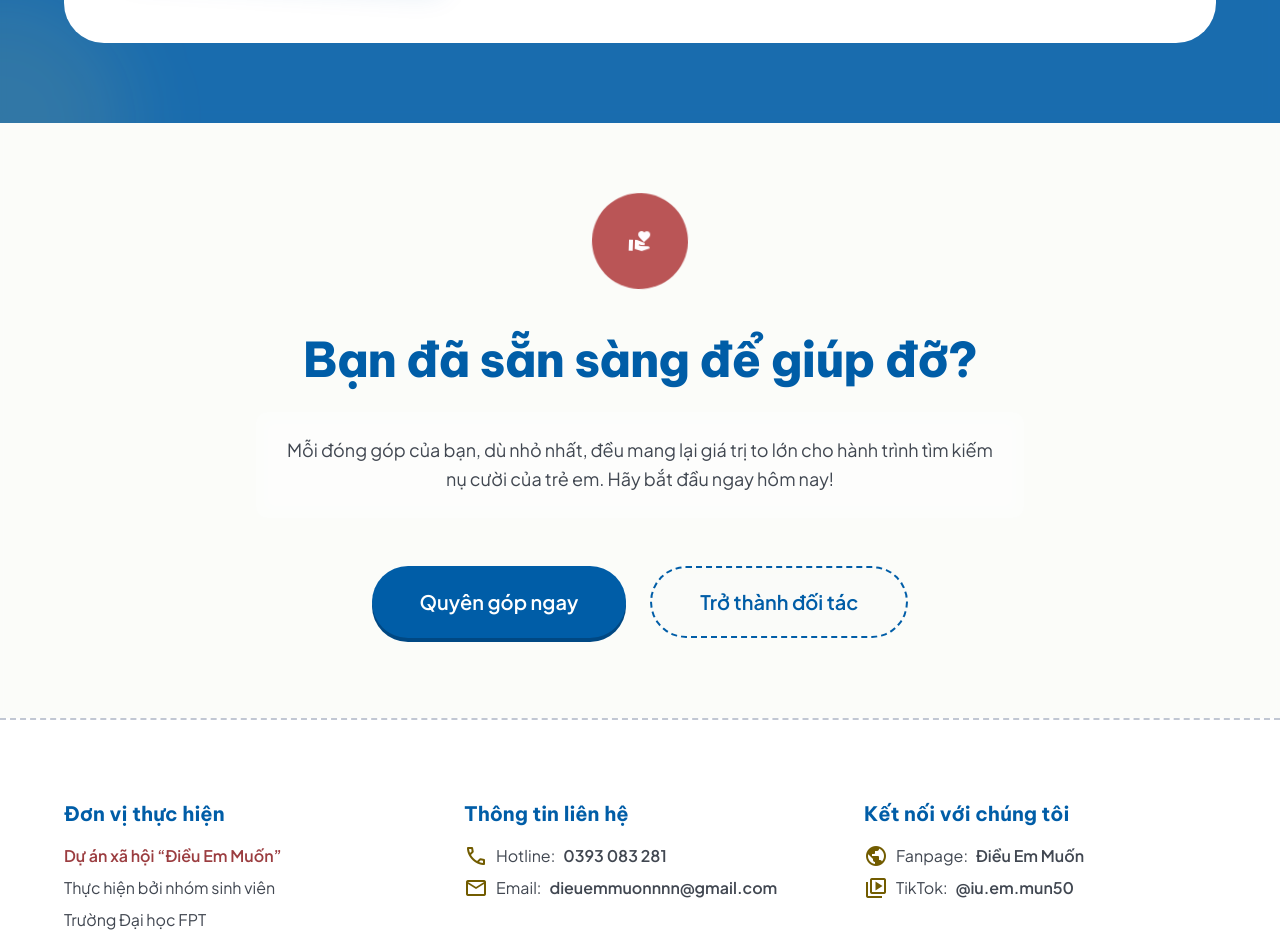
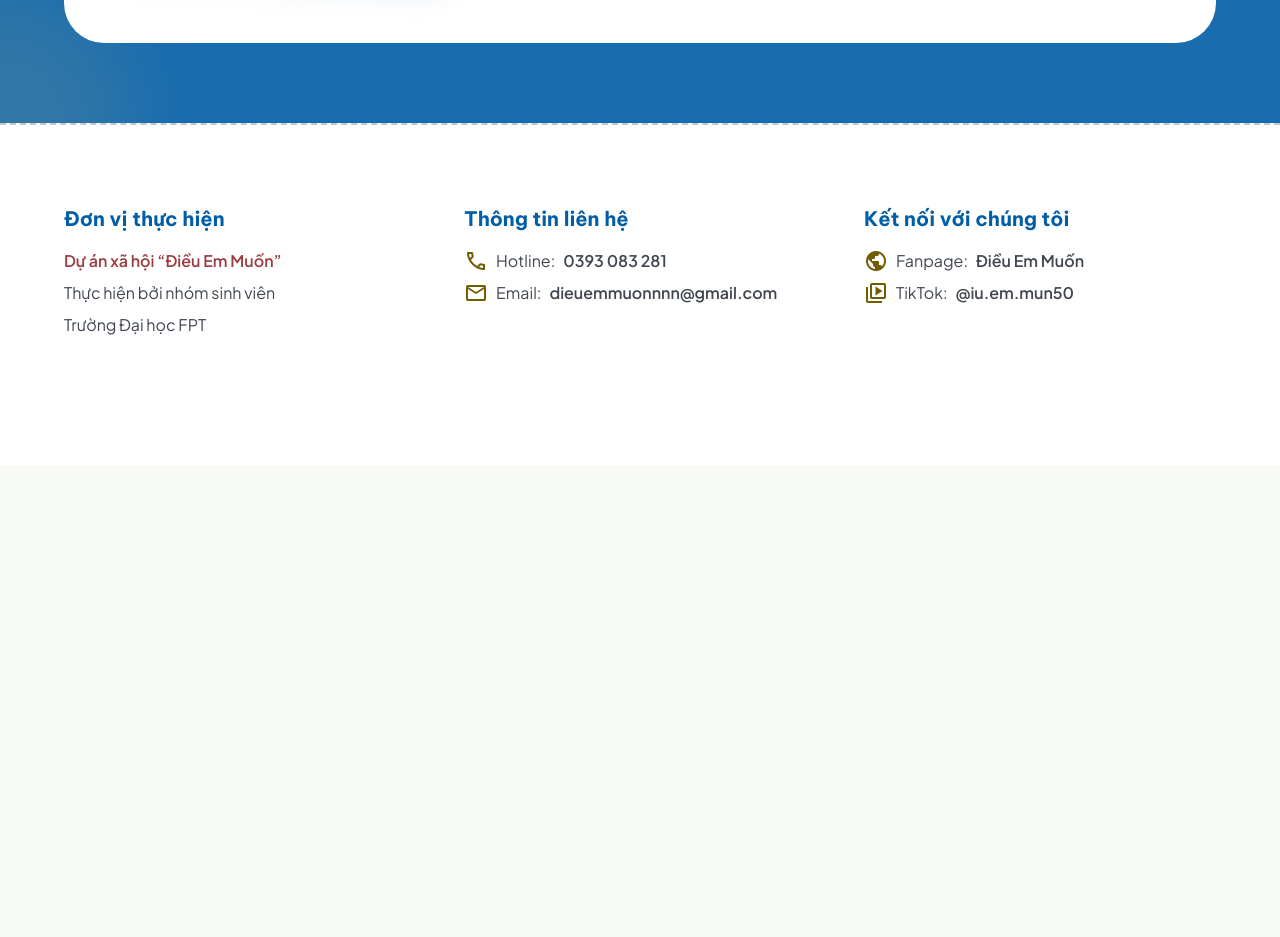
Before and after one commit to nghiadt13/art-exhibition-kid, a Next.js app: page / in a window 1280 px wide. Shown: the part 1860-2797 px from the top of the page. After the commit the page ends 2325 px from the top, so only its background shows below. Built offline with nearby package versions, Linux system fonts and the light colour scheme.

Commit message:
feat: replace navbar logo, remove CTA section, update footer links & remove copyright block

```diff
--- a/src/app/page.tsx
+++ b/src/app/page.tsx
@@ -2,7 +2,6 @@
 import HeroSection from "@/components/hero-section";
 import AboutSection from "@/components/about-section";
 import StorySection from "@/components/story-section";
-import CtaSection from "@/components/cta-section";
 import Footer from "@/components/footer";
 
 export default function Home() {
@@ -13,7 +12,6 @@
         <HeroSection />
         <AboutSection />
         <StorySection />
-        <CtaSection />
       </main>
       <Footer />
     </>
--- a/src/components/cta-section.tsx
+++ /dev/null
@@ -1,31 +0,0 @@
-export default function CtaSection() {
-  return (
-    <section className="py-[80px] text-center px-4 bg-white/40 backdrop-blur-[2px]">
-      <div className="max-w-3xl mx-auto">
-        <div className="mb-8 inline-flex items-center justify-center w-24 h-24 bg-tertiary-container text-on-tertiary-container rounded-full float-anim">
-          <span
-            className="material-symbols-outlined text-5xl"
-            style={{ fontVariationSettings: "'FILL' 1" }}
-          >
-            volunteer_activism
-          </span>
-        </div>
-        <h2 className="font-display text-[48px] leading-[1.2] tracking-[-0.02em] font-extrabold text-primary mb-6">
-          Bạn đã sẵn sàng để giúp đỡ?
-        </h2>
-        <p className="font-body text-[18px] leading-[1.6] text-on-surface-variant mb-12 bg-surface/40 backdrop-blur-sm rounded-xl p-6 md:bg-transparent">
-          Mỗi đóng góp của bạn, dù nhỏ nhất, đều mang lại giá trị to lớn cho
-          hành trình tìm kiếm nụ cười của trẻ em. Hãy bắt đầu ngay hôm nay!
-        </p>
-        <div className="flex flex-col sm:flex-row justify-center gap-6">
-          <button className="bg-primary text-on-primary px-12 py-5 rounded-full font-body text-xl font-semibold button-3d bouncy-hover">
-            Quyên góp ngay
-          </button>
-          <button className="secondary-crayon-btn text-primary px-12 py-5 rounded-full font-body text-xl font-semibold bouncy-hover bg-surface/50 backdrop-blur-sm">
-            Trở thành đối tác
-          </button>
-        </div>
-      </div>
-    </section>
-  );
-}
--- a/src/components/footer.tsx
+++ b/src/components/footer.tsx
@@ -39,7 +39,7 @@
               <p className="flex items-center gap-2">
                 <span className="material-symbols-outlined text-base text-secondary">public</span>
                 <span>Fanpage:</span>
-                <a href="https://www.facebook.com/profile.php?id=61561570774351" target="_blank" rel="noopener noreferrer" className="hover:text-primary transition-colors font-semibold">Điều Em Muốn</a>
+                <a href="https://www.facebook.com/profile.php?id=61590436748725&locale=vi_VN" target="_blank" rel="noopener noreferrer" className="hover:text-primary transition-colors font-semibold">Điều Em Muốn</a>
               </p>
               <p className="flex items-center gap-2">
                 <span className="material-symbols-outlined text-base text-secondary">video_library</span>
@@ -49,10 +49,6 @@
             </div>
           </div>
         </div>
-
-        <div className="pt-8 border-t border-outline-variant text-center text-on-surface-variant text-sm">
-          &copy; 2024 Điều Em Muốn - Triển lãm nghệ thuật nhí thiện nguyện
-        </div>
       </div>
     </footer>
   );
--- a/src/components/product-detail/product-footer.tsx
+++ b/src/components/product-detail/product-footer.tsx
@@ -37,7 +37,7 @@
               <p className="flex items-center gap-2">
                 <span className="material-symbols-outlined text-base text-secondary">public</span>
                 <span>Fanpage:</span>
-                <a href="https://www.facebook.com/profile.php?id=61561570774351" target="_blank" rel="noopener noreferrer" className="hover:text-primary transition-colors font-semibold">Điều Em Muốn</a>
+                <a href="https://www.facebook.com/profile.php?id=61590436748725&locale=vi_VN" target="_blank" rel="noopener noreferrer" className="hover:text-primary transition-colors font-semibold">Điều Em Muốn</a>
               </p>
               <p className="flex items-center gap-2">
                 <span className="material-symbols-outlined text-base text-secondary">video_library</span>
@@ -47,12 +47,6 @@
             </div>
           </div>
         </div>
-
-        <div className="pt-8 border-t border-outline-variant/30 text-center w-full">
-          <p className="text-on-surface-variant text-sm">
-            &copy; 2024 Điều Em Muốn - Triển lãm nghệ thuật nhí thiện nguyện
-          </p>
-        </div>
       </div>
     </footer>
   );
```
Also changed, not shown: public/logo.png, 1 other file (tests, documents, lock files or other folders).
